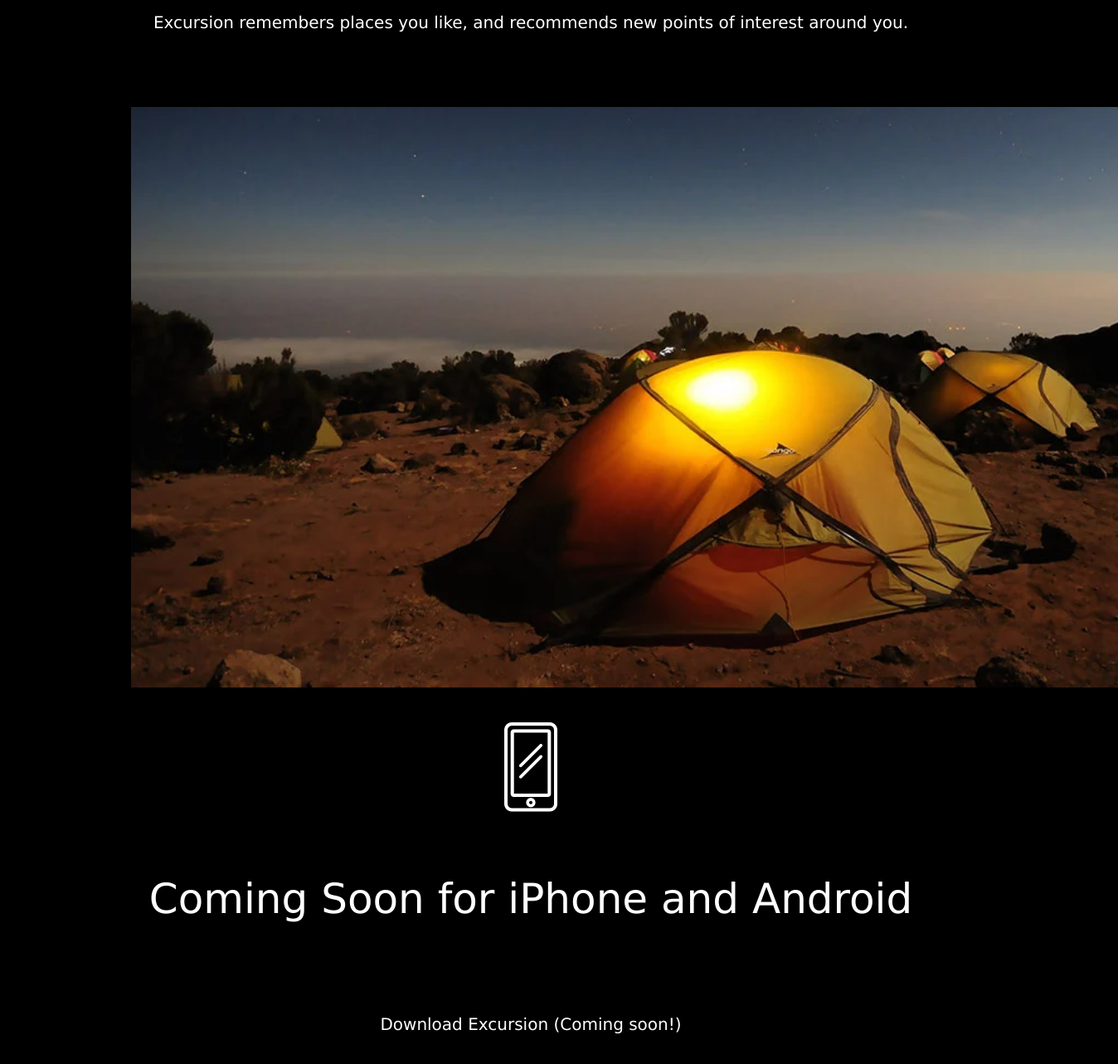
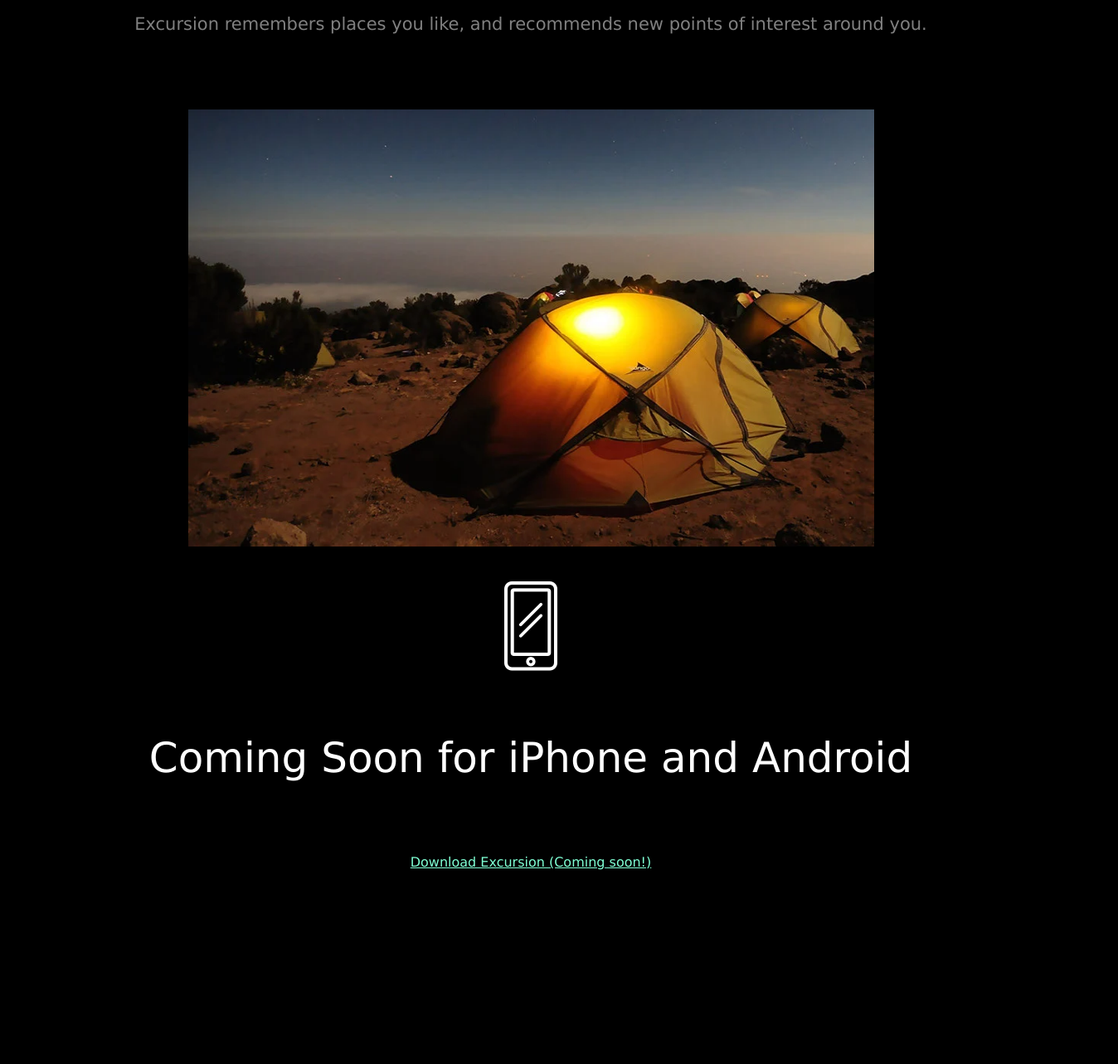
Before and after one commit to Johannes-Harald/Excursion-project, a plain HTML site: page index.html in a window 1280 px wide. Shown: the part 424-1707 px from the top of the page at 83% size, 1348 px wide, since content can reach past the window. After the commit the page ends 1516 px from the top, so only its background shows below. Drawn offline with Linux system fonts and the light colour scheme.

Commit message:
Created last paragraph text

```diff
--- a/index.html
+++ b/index.html
@@ -14,10 +14,10 @@
 
       <div id="banner" class="flex-container">
         <div class="content">
-        <h1>Discover hidden places in the world around you.</h1>
-        <p><a class="downlink" href="#">Download Excursion (Coming soon!)</a></p>
-        <video autoplay loop>
-          <source src="resources/videos/excursion.mp4" type="video/mp4">
+        <h1>Discover hidden places in the world around you</h1>
+        <p>Download Excursion (Coming soon!)</p>
+        <video autoplay muted loop>
+          <source src="./resources/videos/excursion.mp4" type="video/mp4">
         </video>
         </div>
      </div>
@@ -40,8 +40,7 @@
           <h1 id="soon">Coming Soon for iPhone and Android</h1>
             <br>
             <br>
-            <br>
-          <p>Download Excursion (Coming soon!)</p>
+          <p id="lastp">Download Excursion (Coming soon!)</p>
         </div>
       </div>
 
--- a/resources/css/style.css
+++ b/resources/css/style.css
@@ -14,17 +14,16 @@ h1 {
     text-align: center;
 }
 
-p {
-  font-size: 16px;
-  color: aquamarine;
-  text-align: center;
-
+#banner .content p {
+    text-decoration: underline;
+    color: aquamarine;
+    font-size: 17px;
 }
 
 #iphone {
   height: 700px;
   padding-top: 70px;
-  margin-left: 150px;
+
 }
 
 /* Last section*/
@@ -36,18 +35,26 @@ p {
     color: white;
 }
 
-#last .content img {
-    position: relative;
+#last .content p {
+    color: gray;
+    font-size: 21px;
 }
 
-#last .content p {
-    color: white;
-    font-size: 20px;
+p {
+  color: gray;
 }
 
-#last .content img {
-    bottom: 0;
+#last .content h1 {
+    color: white;
+}
 
-    left: 20;
+#last .content #lastp {
+    text-decoration: underline;
+    color: aquamarine;
+    font-size: 16px;
+}
 
+#last .content #iphone{
+    height: 527px;
+    width: 827px;
 }
```
